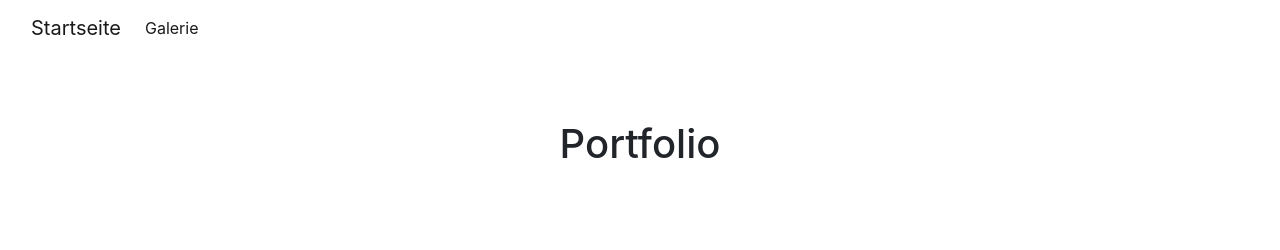
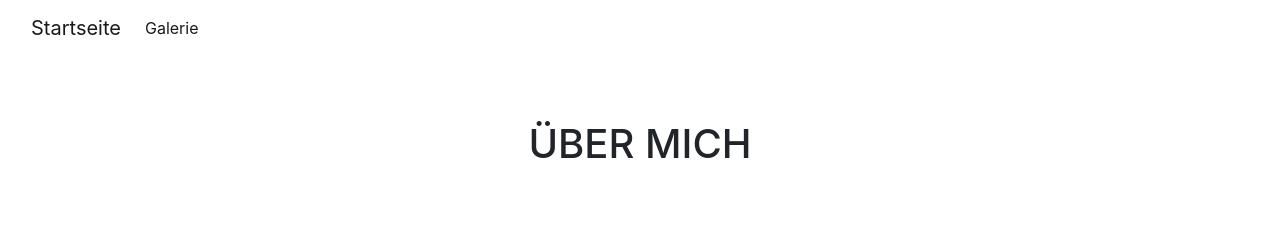
Before and after one commit to kylaziemke/LB02, a plain HTML site: page index.html in a window 1280 px wide. Shown: the top 250 px of the page. Drawn offline with nearby package versions, Linux system fonts and the light colour scheme.

Commit message:
line changed

```diff
--- a/index.html
+++ b/index.html
@@ -34,7 +34,7 @@
         <!-- carousel -->
         <div class="jumbotron bg-white">
             <div class="container text-center bg-white">
-                <h1>Portfolio</h1>
+                <h1>ÜBER MICH</h1>
             </div>
         </div>
         <div class="container">
```
